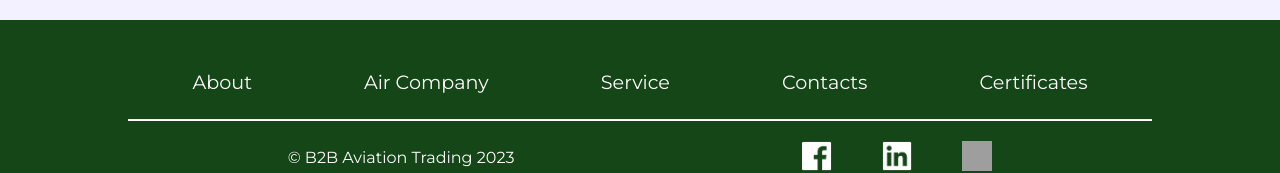
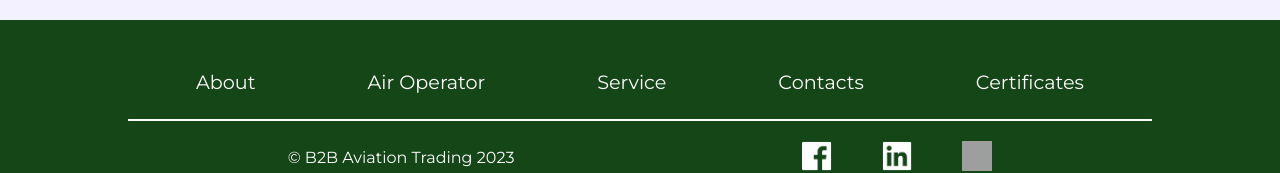
Before and after one commit to Zakatsiura/b2b_site, a React (Create React App) app: page / in a window 1280 px wide. Shown: the part 2409-2582 px from the top of the page. Built offline with nearby package versions, Linux system fonts and the light colour scheme; grey boxes are pictures that could not be loaded.

Commit message:
Fix Menu

```diff
--- a/src/components/Menu/MenuItems.ts
+++ b/src/components/Menu/MenuItems.ts
@@ -20,13 +20,13 @@ const useMenuItems = (): MenuItem[] => {
         language === 'en'
             ? [
                   { itemText: 'About', itemLink: '/' },
-                  { itemText: 'Air Company', itemLink: '/aircompany' },
+                  { itemText: 'Air Operator', itemLink: '/aircompany' },
                   { itemText: 'Service', itemLink: '/service' },
                   { itemText: 'Contacts', itemLink: '/contact' },
                   { itemText: 'Certificates', itemLink: '/certificates' },
               ]
             : [
-                  { itemText: 'Про нас', itemLink: '/' },
+                  { itemText: 'Головна', itemLink: '/' },
                   { itemText: 'Авіакомпанія', itemLink: '/aircompany' },
                   { itemText: 'Обслуговування', itemLink: '/service' },
                   { itemText: 'Контакти', itemLink: '/contact' },
--- a/src/locales/ua.json
+++ b/src/locales/ua.json
@@ -1,6 +1,6 @@
 {
     "slogan": "Професіоналізм, який викликає довіру!",
-    "main__title": "ПРО НАШУ КОМПАНІЮ",
+    "main__title": "ПРО КОМПАНІЮ",
     "main__p1": "B2B Aviation Trading – добре відома авіаційна компанія в Україні. Завдяки багаторічному досвіду роботи в цій галузі компанія створила міцну репутацію щодо надання безпечних, надійних та ефективних авіаційних послуг своїм клієнтам.",
     "main__p2": "Одним із ключових факторів, що сприяє успіху компанії, є її прихильність до якісного обслуговування ПС. Компанія приділяє велику увагу важливості регулярного технічного обслуговування для забезпечення безпеки та ефективності своїх вертольотів.",
     "main__p3": "У компанії працює команда висококваліфікованих і досвідчених техніків, які відповідають за обслуговування парку вертольотів. Вони дотримуються суворого графіка технічного обслуговування, який включає регулярні перевірки, випробування та ремонт, щоб гарантувати, що кожен гелікоптер завжди знаходиться в ідеальному стані.",
```
